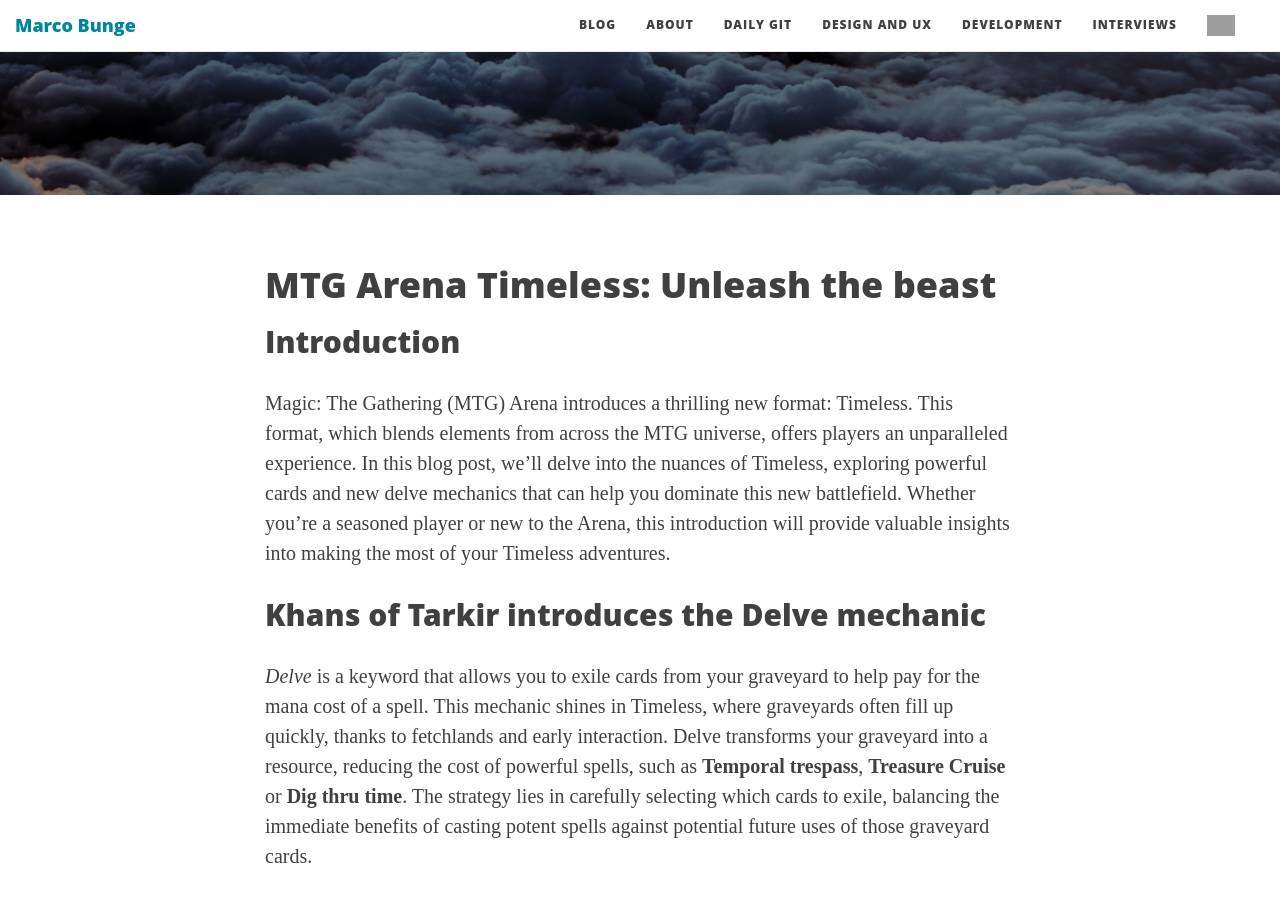
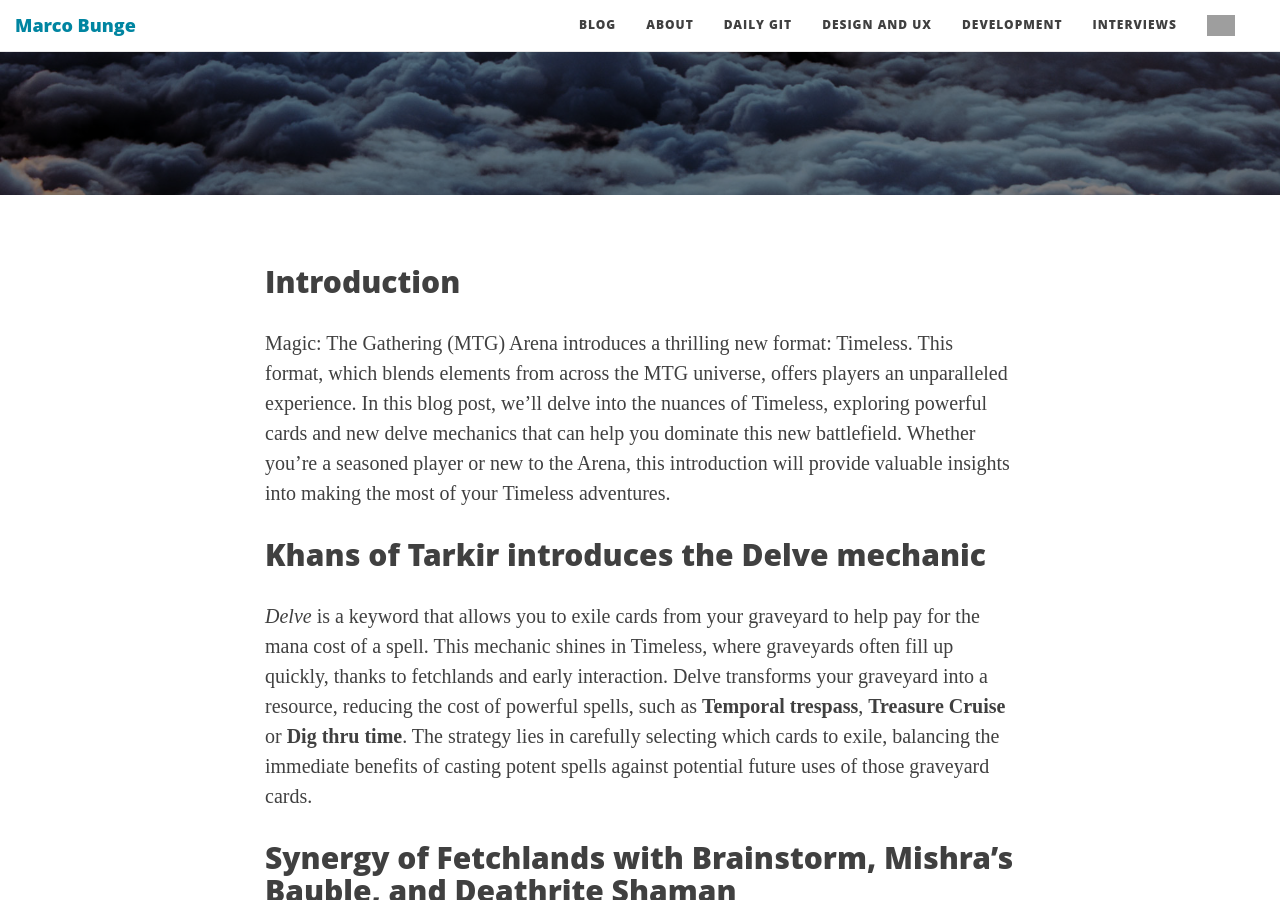
Before and after one commit to mbunge/mbunge.github.io, a Jekyll site: the page built from _posts/2023-12-10-mtg-arena-timeless-strategies-and-secrets.markdown, in a window 1280 px wide and 900 px high, scrolled down 401 px. Built offline with Jekyll 4.4.1, drawn with Linux system fonts in a browser that asks for light colours; grey boxes are pictures that could not be loaded.

Commit message:
Fix post

```diff
--- a/_posts/2023-12-10-mtg-arena-timeless-strategies-and-secrets.markdown
+++ b/_posts/2023-12-10-mtg-arena-timeless-strategies-and-secrets.markdown
@@ -12,8 +12,6 @@
   - timeless
   - arena
 ---
-
-# MTG Arena Timeless: Unleash the beast
 
 ## Introduction
 
```
